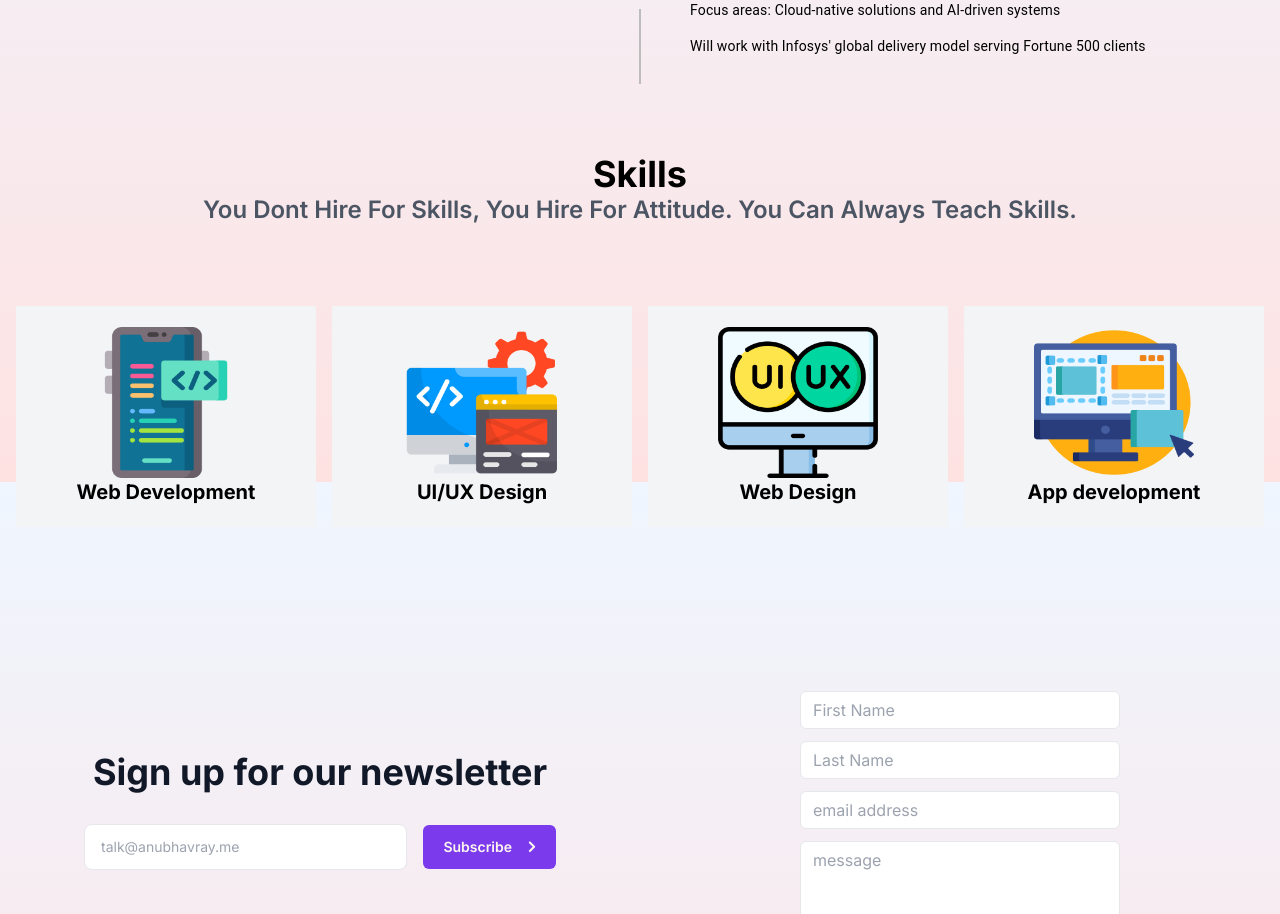
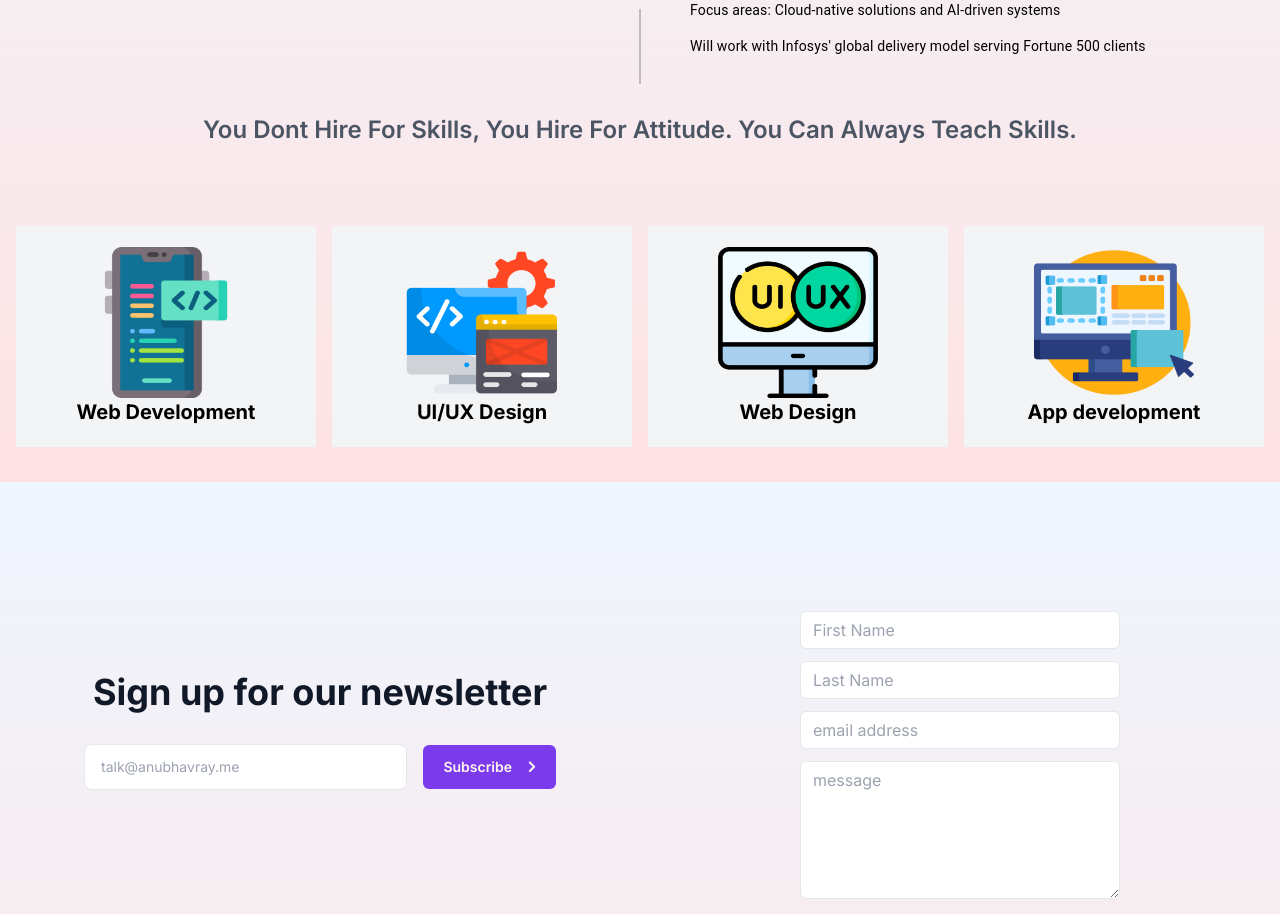
Before and after one commit to anubhavray678/portfolio_anubhav, a Next.js app: page / in a window 1280 px wide. Shown: the part 4798-5712 px from the top of the page. Built offline with nearby package versions, Linux system fonts and the light colour scheme.

Commit message:
Update Service.js

```diff
--- a/src/components/Service.js
+++ b/src/components/Service.js
@@ -28,7 +28,6 @@ function Service() {
   return (
     <div>
       <div className="text-center">
-        <h2 className=" font-bold text-4xl pt-10">Skills </h2>
         <p className="font-semibold text-gray-600 text-2xl">
           You Dont Hire For Skills, You Hire For Attitude. You Can Always Teach
           Skills.
```
